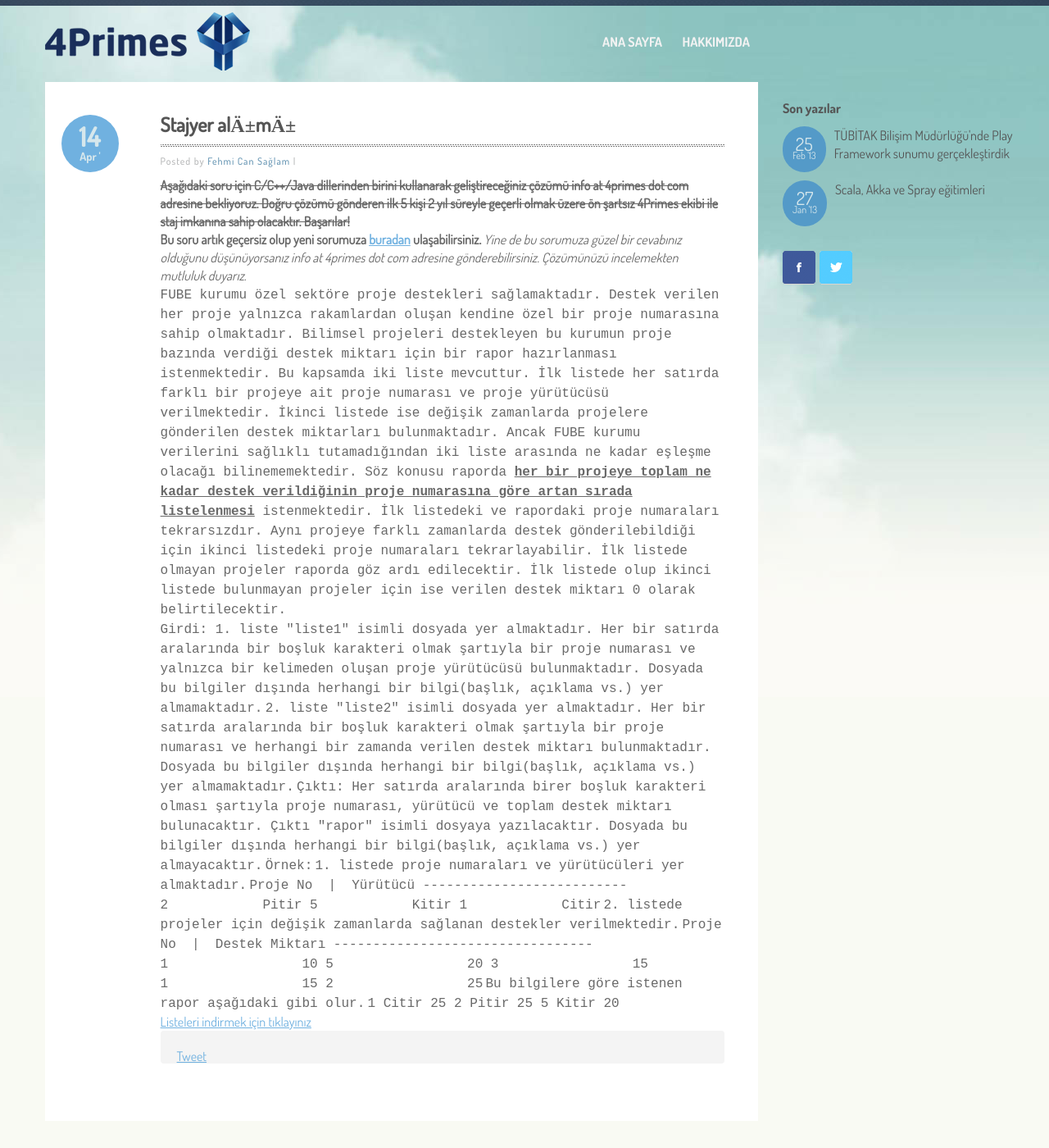
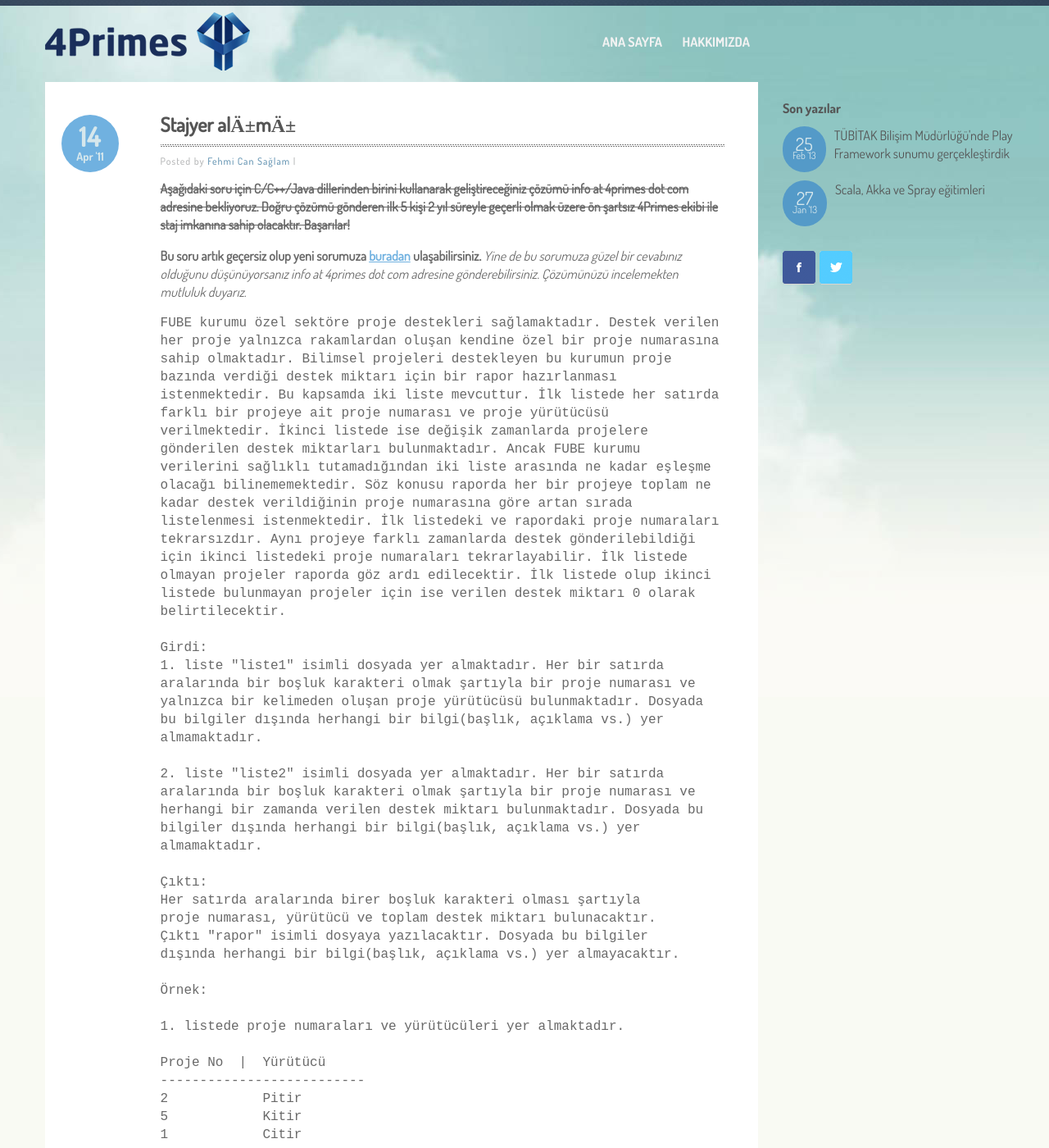
Before and after one commit to 4Primes/4primes.github.com, a Jekyll site: the page built from _posts/2011-04-14-olimpiyat-finalinde-sorulmayan-soru.html, in a window 1280 px wide and 1400 px high. Shown: the whole window at 82% size. Built offline with Jekyll 4.4.1, drawn with Linux system fonts in a browser that asks for light colours; nearby versions of some CDN libraries; comment, search, counter and statistics services are not loaded; some of the changed text lies outside the part shown.

Commit message:
Açıklamalar strip html

```diff
--- a/_layouts/post.html
+++ b/_layouts/post.html
@@ -47,7 +47,7 @@
                     <ul class="posts detail">
                         <li>
                             <div class="row-fluid">
-                                <div class="span2"><div class="cirDate">{{ page.date | date: "%d" }}<span>{{ page.date | date: "%b" }} '{{ post.date | date: "%y" }}</span></div></div>
+                                <div class="span2"><div class="cirDate">{{ page.date | date: "%d" }}<span>{{ page.date | date: "%b" }} '{{ page.date | date: "%y" }}</span></div></div>
                                 <div class="span10">
                                     <h2>{{ page.title }}</h2>
                                     <p class="author"><span>Posted by</span> {{ page.author }} <span>|</span>  <a href="{{ post.url }}#disqus_thread"></a></p>
--- a/_posts/2011-04-14-olimpiyat-finalinde-sorulmayan-soru.html
+++ b/_posts/2011-04-14-olimpiyat-finalinde-sorulmayan-soru.html
@@ -1,60 +1,61 @@
 ---
 title: "Stajyer al\xC4\xB1m\xC4\xB1"
-wordpress_url: http://blog.4primes.com/?p=13
 layout: post
-date: 2011-04-14 07:10:53 +03:00
-wordpress_id: 13
 author: "Fehmi Can Sağlam"
 ---
-<div lang="tr"><span style="text-decoration: line-through;"><strong>Aşağıdaki soru için C/C++/Java dillerinden birini kullanarak  geliştireceğiniz çözümü info at 4primes dot com adresine bekliyoruz.  Doğru çözümü gönderen ilk 5 kişi 2 yıl süreyle geçerli olmak üzere ön  şartsız 4Primes ekibi ile staj imkanına sahip olacaktır. Başarılar!</strong></span></div>
-<div lang="tr"><span style="text-decoration: line-through;"><strong>
-</strong></span></div>
-<div lang="tr"><strong>Bu soru artık geçersiz olup yeni sorumuza <a href="http://blog.4primes.com/2011/04/staj-odullu-2-sorumuz/">buradan</a> ulaşabilirsiniz.</strong> <em>Yine de bu sorumuza güzel bir cevabınız olduğunu düşünüyorsanız info at 4primes dot com adresine gönderebilirsiniz. Çözümünüzü incelemekten mutluluk duyarız.</em></div>
-<div lang="tr"><em>
-</em></div>
-<div lang="tr">
+<p>
+	<span style="text-decoration: line-through;">
+		<strong>
+			Aşağıdaki soru için C/C++/Java dillerinden birini kullanarak  geliştireceğiniz çözümü info at 4primes dot com adresine bekliyoruz.  Doğru çözümü gönderen ilk 5 kişi 2 yıl süreyle geçerli olmak üzere ön  şartsız 4Primes ekibi ile staj imkanına sahip olacaktır. Başarılar!
+		</strong>
+	</span>
+</p>
 
-<tt> FUBE kurumu özel sektöre proje destekleri sağlamaktadır. Destek       verilen her proje yalnızca rakamlardan oluşan kendine özel bir       proje numarasına sahip olmaktadır. Bilimsel projeleri destekleyen       bu kurumun proje bazında verdiği destek miktarı       için bir rapor hazırlanması istenmektedir. Bu kapsamda iki liste       mevcuttur. İlk listede her satırda farklı bir           projeye ait proje numarası ve proje yürütücüsü verilmektedir.           İkinci listede ise değişik zamanlarda projelere gönderilen       destek miktarları       bulunmaktadır. Ancak FUBE kurumu verilerini sağlıklı       tutamadığından iki liste arasında ne kadar eşleşme olacağı       bilinememektedir. Söz konusu       raporda <span style="text-decoration: underline;"><strong>her bir projeye toplam ne kadar destek verildiğinin           proje numarasına göre artan sırada listelenmesi</strong></span> istenmektedir. </tt><tt>İlk listedeki ve rapordaki proje       numaraları tekrarsızdır. Aynı projeye farklı zamanlarda destek       gönderilebildiği için ikinci listedeki proje numaraları       tekrarlayabilir. </tt><tt>İlk listede olmayan projeler raporda       göz ardı edilecektir. İlk listede olup ikinci listede bulunmayan       projeler için ise verilen destek miktarı 0 olarak belirtilecektir.</tt>
+<p>
+	<strong>
+		Bu soru artık geçersiz olup yeni sorumuza <a href="http://blog.4primes.com/2011/04/staj-odullu-2-sorumuz/">buradan</a> ulaşabilirsiniz.
+	</strong>
+	<em>
+		Yine de bu sorumuza güzel bir cevabınız olduğunu düşünüyorsanız info at 4primes dot com adresine gönderebilirsiniz. Çözümünüzü incelemekten mutluluk duyarız.
+	</em>
+</p>
 
-<tt> </tt><tt></tt><tt></tt><tt></tt>
+<pre>
+FUBE kurumu özel sektöre proje destekleri sağlamaktadır. Destek verilen her proje yalnızca rakamlardan oluşan kendine özel bir proje numarasına sahip olmaktadır. Bilimsel projeleri destekleyen bu kurumun proje bazında verdiği destek miktarı için bir rapor hazırlanması istenmektedir. Bu kapsamda iki liste mevcuttur. İlk listede her satırda farklı bir projeye ait proje numarası ve proje yürütücüsü verilmektedir. İkinci listede ise değişik zamanlarda projelere gönderilen destek miktarları bulunmaktadır. Ancak FUBE kurumu verilerini sağlıklı tutamadığından iki liste arasında ne kadar eşleşme olacağı bilinememektedir. Söz konusu raporda her bir projeye toplam ne kadar destek verildiğinin proje numarasına göre artan sırada listelenmesi istenmektedir. İlk listedeki ve rapordaki proje numaraları tekrarsızdır. Aynı projeye farklı zamanlarda destek gönderilebildiği için ikinci listedeki proje numaraları tekrarlayabilir. İlk listede olmayan projeler raporda göz ardı edilecektir. İlk listede olup ikinci listede bulunmayan projeler için ise verilen destek miktarı 0 olarak belirtilecektir.
 
-</div>
-<div lang="tr">
+Girdi:
+1. liste "liste1" isimli dosyada yer almaktadır. Her bir satırda aralarında bir boşluk karakteri olmak şartıyla bir proje numarası ve yalnızca bir kelimeden oluşan proje yürütücüsü bulunmaktadır. Dosyada bu bilgiler dışında herhangi bir bilgi(başlık, açıklama vs.) yer almamaktadır.
 
-<tt></tt><tt></tt><tt></tt><tt></tt><tt></tt><tt></tt><tt></tt><tt></tt><tt></tt><tt><!--more-->Girdi:
-1. liste "liste1" isimli dosyada yer almaktadır. Her bir satırda       aralarında bir boşluk karakteri olmak şartıyla bir proje numarası       ve yalnızca bir kelimeden oluşan proje yürütücüsü bulunmaktadır. </tt><tt>Dosyada       bu bilgiler dışında herhangi bir bilgi(başlık, açıklama vs.) yer       almamaktadır.</tt>
-<tt>
-2. liste "liste2" isimli dosyada yer almaktadır. Her bir satırda </tt><tt>aralarında       bir boşluk karakteri olmak şartıyla </tt><tt>bir proje numarası       ve herhangi bir zamanda verilen destek miktarı bulunmaktadır.</tt> <tt>Dosyada bu bilgiler dışında herhangi bir bilgi(başlık, açıklama       vs.) yer </tt><tt>almamaktadır</tt><tt>.</tt>
+2. liste "liste2" isimli dosyada yer almaktadır. Her bir satırda aralarında bir boşluk karakteri olmak şartıyla bir proje numarası ve herhangi bir zamanda verilen destek miktarı bulunmaktadır. Dosyada bu bilgiler dışında herhangi bir bilgi(başlık, açıklama vs.) yer almamaktadır.
 
-<tt>Çıktı:
-Her satırda aralarında birer boşluk karakteri olması şartıyla       proje numarası, yürütücü ve toplam destek miktarı bulunacaktır.       Çıktı "rapor" isimli dosyaya yazılacaktır. Dosyada bu bilgiler       dışında herhangi bir bilgi(başlık, açıklama vs.) yer almayacaktır.</tt>
+Çıktı:
+Her satırda aralarında birer boşluk karakteri olması şartıyla       proje numarası, yürütücü ve toplam destek miktarı bulunacaktır.       Çıktı "rapor" isimli dosyaya yazılacaktır. Dosyada bu bilgiler       dışında herhangi bir bilgi(başlık, açıklama vs.) yer almayacaktır.
 
-<tt> </tt><tt></tt><tt>Örnek:</tt>
+Örnek:
 
-<tt>1. listede proje numaraları ve yürütücüleri yer almaktadır.</tt>
+1. listede proje numaraları ve yürütücüleri yer almaktadır.
 
-<tt>Proje No  |  Yürütücü
+Proje No  |  Yürütücü
 --------------------------
 2            Pitir
 5            Kitir
-1            Citir</tt>
+1            Citir
 
-<tt>2. listede projeler için değişik zamanlarda sağlanan destekler       verilmektedir.</tt>
+2. listede projeler için değişik zamanlarda sağlanan destekler       verilmektedir.</tt>
 
-<tt>Proje No  |  Destek Miktarı
+Proje No  |  Destek Miktarı
 ---------------------------------
 1                 10
 5                 20
 3                 15
 1                 15
-2                 25</tt>
+2                 25
 
-<tt>Bu bilgilere göre istenen rapor aşağıdaki gibi olur.</tt>
+Bu bilgilere göre istenen rapor aşağıdaki gibi olur.
 
-<tt> </tt><tt></tt><tt></tt><tt></tt><tt></tt><tt></tt><tt>1 Citir 25
+1 Citir 25
 2 Pitir 25
 5 Kitir 20
-</tt>
+</pre>
 
-</div>
 <a href="http://4primes.com/uploads/listeler.tgz">Listeleri indirmek için tıklayınız</a>
--- a/index.html
+++ b/index.html
@@ -55,7 +55,7 @@
                                     <h2><a href="{{ post.url }}">{{ post.title | escape }}</a></h2>
                                     <p class="author"><span>Posted by</span> {{ post.author }} <span>|</span> <a href="{{ post.url }}#disqus_thread"></a></p>
                                     <div class="section">
-                                        {{ post.content | truncatewords: 53 }}
+                                        {{ post.content | strip_html | truncatewords: 53 }}
                                     </div>
                                     <a class="more" href="{{ post.url }}">Tamamını oku</a>
                                 </div>
```
